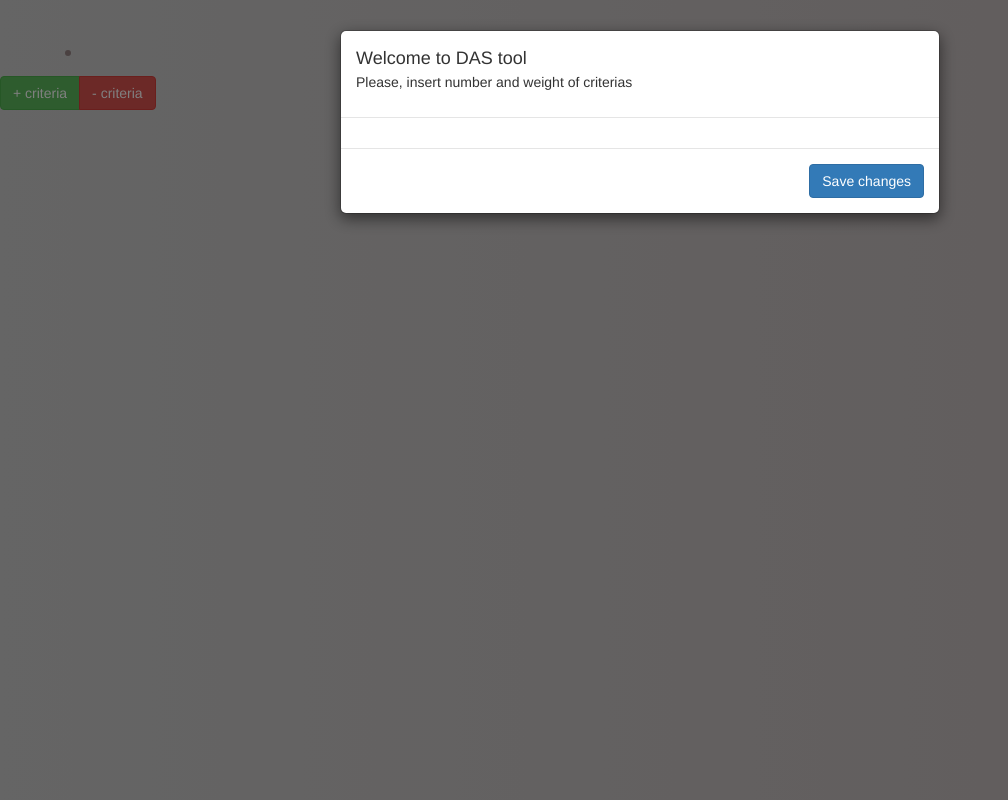
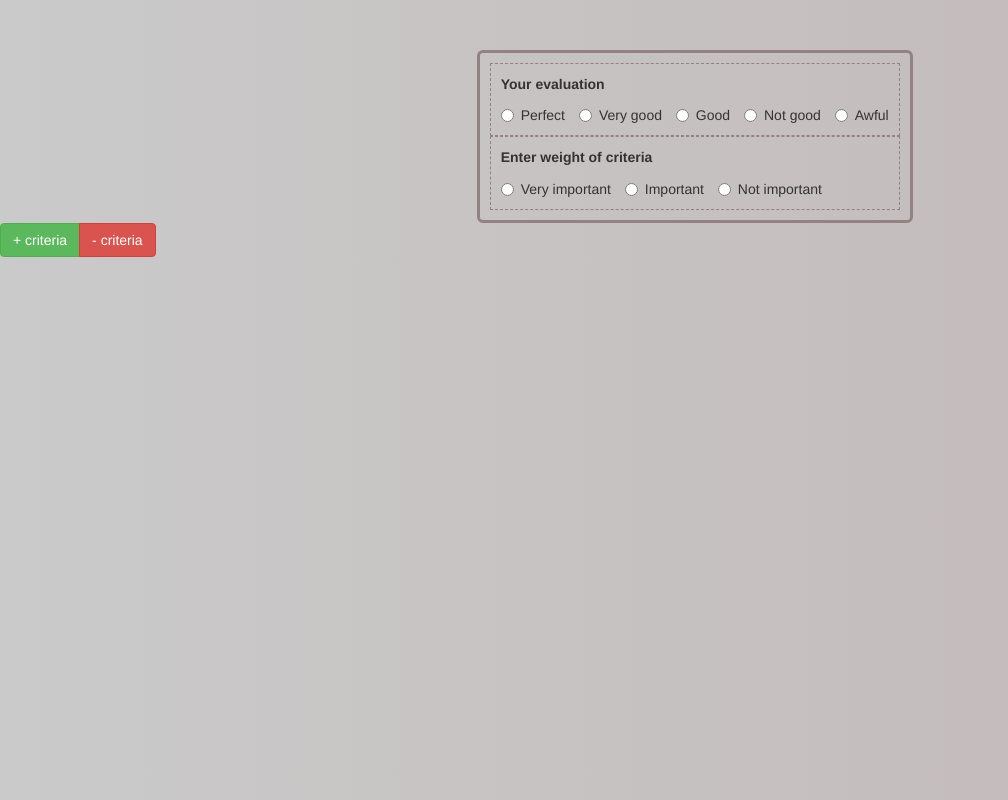
Before and after one commit to amisiura/tools_project, a plain HTML site: page Final_project/public/index.html in a window 1280 px wide. Shown: the whole page, without its empty margins (0-1008 px from the left). Drawn offline with Linux system fonts and the light colour scheme.

Commit message:
first commit

```diff
--- a/Final_project/public/css/app.less
+++ b/Final_project/public/css/app.less
@@ -1,6 +1,9 @@
 @firstColor:rgb(195,185,185);
 @secondColor:rgb(202,202,202);
-@w:25%;
+@bigShadow:0 0 10px darken(@firstColor, 80%);
+@smallShadow:0 0 5px darken(@firstColor, 30%);;
+@border: darken(@firstColor,20%);
+
 .button{
 
   color: darken(@secondColor,55%);
@@ -25,14 +28,7 @@ body{
     & .field, select{
       border-radius: 7px;
     }
-    .block{
-      box-shadow: 0 0 10px rgba(225,225,225,0.5);
-      & p{
-        font-weight:bold;
-        font-size: 44px;
 
-      }
-    }
   }
 
 
@@ -112,6 +108,11 @@ body{
   border: 3px solid darken(@firstColor,20%);
   border-radius: 6px;
   float: left;
+  padding: 10px;
+  & .eval{
+    border: 1px dashed @border;
+    padding: 10px;
+  }
 }
 
 .main-menu{
--- a/Final_project/public/index.html
+++ b/Final_project/public/index.html
@@ -62,13 +62,24 @@
     <div class="row">
         <div class="main partOne col-xs-4"></div>
             <div class="block">
-                <select name="" id="">
-                    <option value="1"></option>
-                    <option value="2"></option>
-                    <option value="3"></option>
-                    <option value="4"></option>
-                    <option value="5"></option>
-                </select>
+                <div class="eval">
+                    <p><b>Your evaluation</b></p>
+                    <label class="radio-inline"><input name="ball" type="radio" value="5">Perfect</label>
+                    <label class="radio-inline"><input name="ball" type="radio" value="4">Very good</label>
+                    <label class="radio-inline"><input name="ball" type="radio" value="3">Good</label>
+                    <label class="radio-inline"><input name="ball" type="radio" value="2">Not good</label>
+                    <label class="radio-inline"><input name="ball" type="radio" value="1">Awful</label>
+                </div>
+
+
+                <div class="eval">
+                    <p><b>Enter weight of criteria</b></p>
+                    <label class="radio-inline"><input name="weight" type="radio" value="3"> Very important</label>
+                    <label class="radio-inline"><input name="weight" type="radio" value="2">Important</label>
+                    <label class="radio-inline"><input name="weight" type="radio" value="1"> Not important</label>
+                </div>
+
+
             </div>
 
 
@@ -104,8 +115,7 @@
 
                     $( document ).ready(function()
                         {
-                            $('#myModal').modal();
-                            $('.partOne').append("<div class='block'></div>");
+                         //   $('#myModal').modal();
                         }
                 )
 
```
